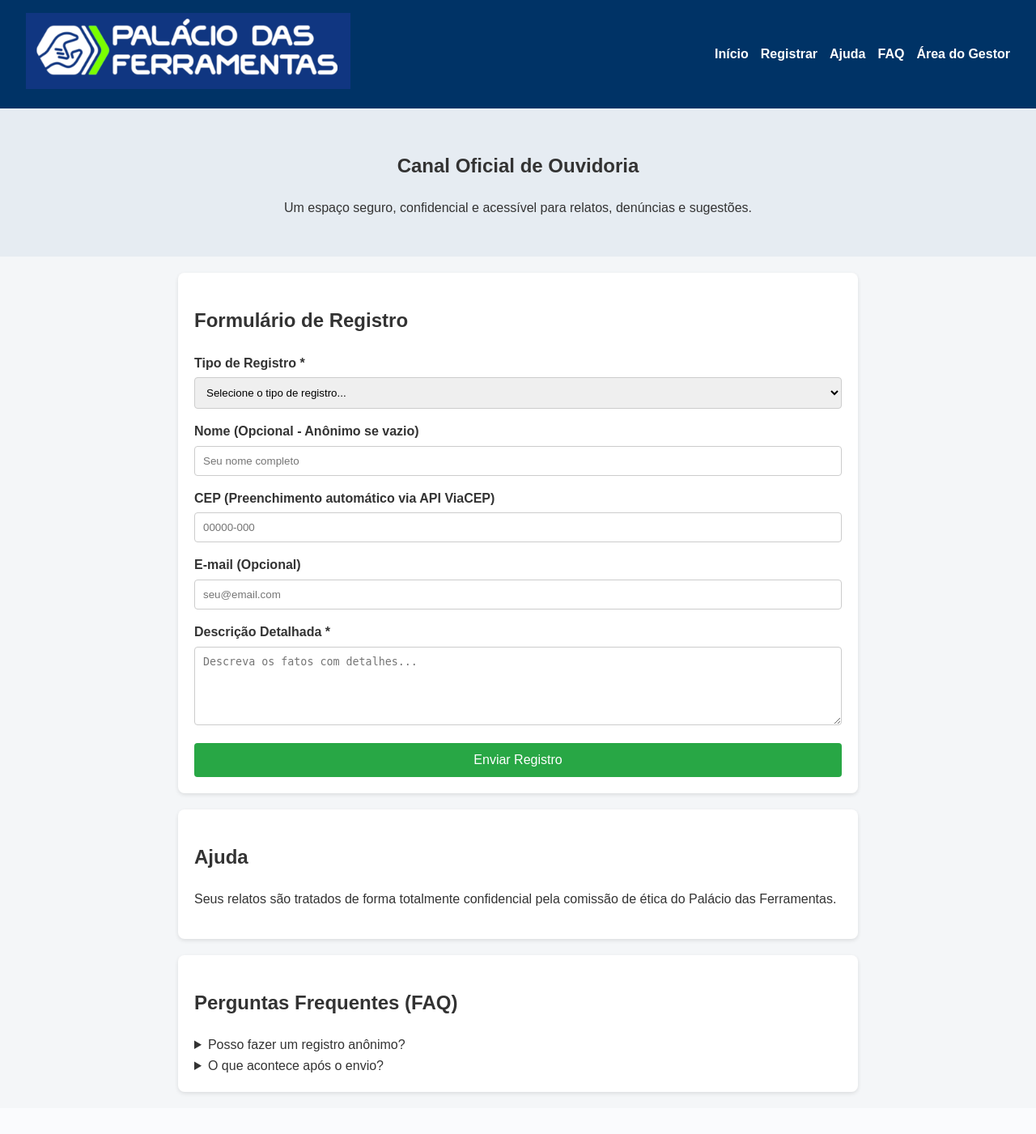
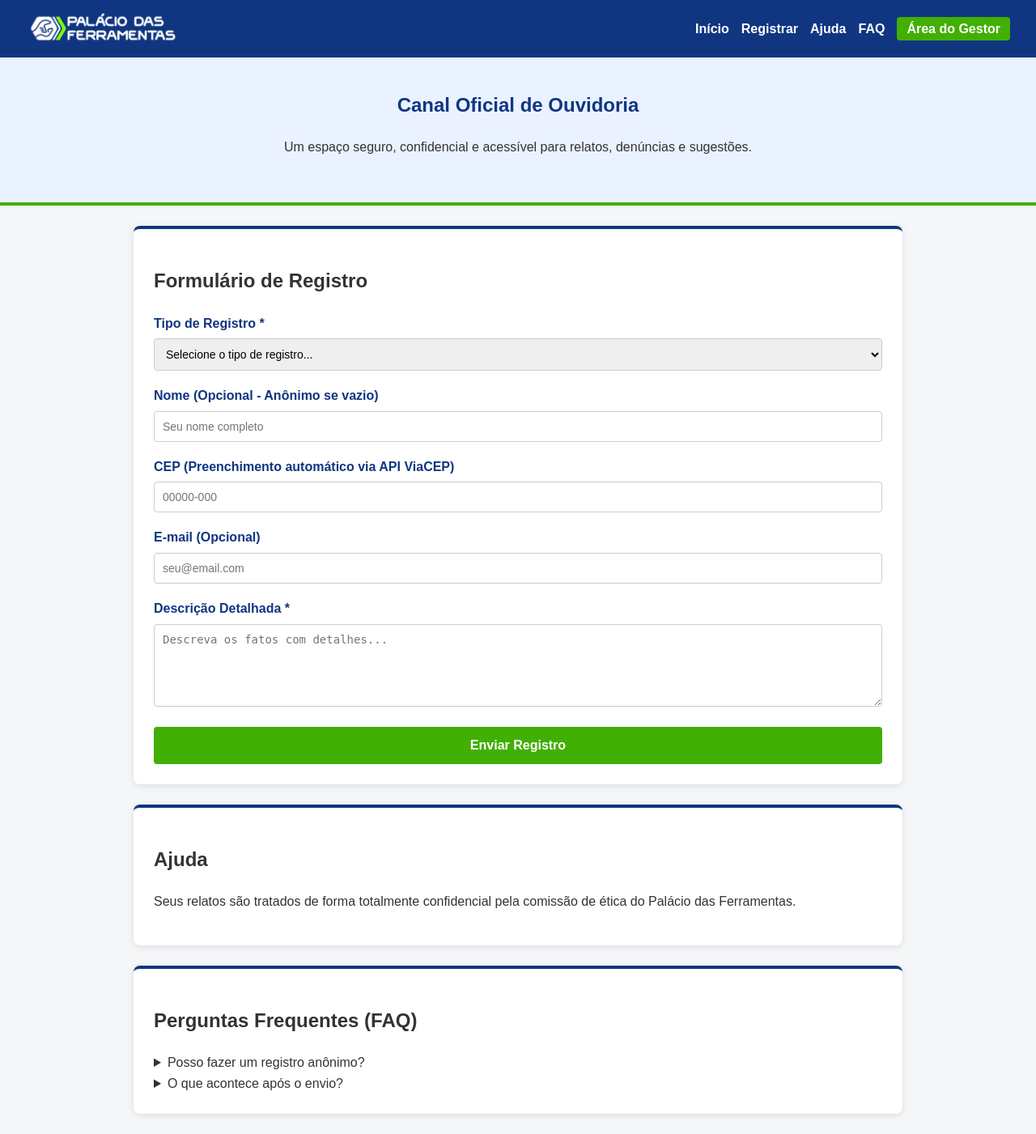
Before and after one commit to joaomarcosd/ouvidoria-palacio, a Flask app: page / in a window 1280 px wide. Shown: the whole page at 81% size. Before the commit the page ends 1353 px from the top, so only its background shows below. Run offline with Flask 3, Linux system fonts and the light colour scheme.

Commit message:
Atualizacao de layout, tipos de registro, logo e painel de gestores

```diff
--- a/static/style.css
+++ b/static/style.css
@@ -7,9 +7,9 @@ body {
 }
 
 header {
-    background: #003366;
+    background: #103681;
     color: white;
-    padding: 1rem 2rem;
+    padding: 0.8rem 2rem;
     display: flex;
     justify-content: space-between;
     align-items: center;
@@ -18,11 +18,17 @@ header {
     z-index: 100;
 }
 
+.logo-img {
+    height: 45px;
+    display: block;
+}
+
 header nav ul {
     list-style: none;
     display: flex;
     gap: 15px;
     margin: 0;
+    align-items: center;
 }
 
 header nav a {
@@ -31,55 +37,52 @@ header nav a {
     font-weight: bold;
 }
 
-/* Acessibilidade: destaque visual ao navegar com a tecla Tab */
 header nav a:focus, header nav a:hover {
-    text-decoration: underline;
-    outline: 2px solid #ffcc00;
+    color: #41af03;
+}
+
+.nav-admin {
+    background-color: #41af03;
+    padding: 6px 12px;
+    border-radius: 4px;
+    color: white !important;
+}
+
+.nav-admin:hover {
+    background-color: #359102;
 }
 
 .hero {
-    background: #e6ecf2;
-    padding: 2rem;
+    background: #eaf2ff;
+    padding: 2.5rem 2rem;
     text-align: center;
+    border-bottom: 4px solid #41af03;
+}
+
+.hero h1 {
+    color: #103681;
+    margin-top: 0;
 }
 
 .container {
-    max-width: 800px;
-    margin: 20px auto;
+    max-width: 900px;
+    margin: 25px auto;
     background: white;
-    padding: 20px;
+    padding: 25px;
     border-radius: 8px;
-    box-shadow: 0 2px 5px rgba(0,0,0,0.1);
-}
-
-.card-grid {
-    display: grid;
-    grid-template-columns: repeat(auto-fit, minmax(180px, 1fr));
-    gap: 15px;
-}
-
-.btn-tipo {
-    background: #ffffff;
-    border: 2px solid #003366;
-    border-radius: 8px;
-    padding: 15px;
-    cursor: pointer;
-    transition: transform 0.2s, background 0.2s;
-}
-
-.btn-tipo:hover, .btn-tipo:focus {
-    background: #e6ecf2;
-    transform: translateY(-3px);
+    box-shadow: 0 2px 8px rgba(0,0,0,0.1);
+    border-top: 4px solid #103681;
 }
 
 .form-group {
-    margin-bottom: 15px;
+    margin-bottom: 18px;
 }
 
 .form-group label {
     display: block;
-    margin-bottom: 5px;
+    margin-bottom: 6px;
     font-weight: bold;
+    color: #103681;
 }
 
 .form-group input, .form-group select, .form-group textarea {
@@ -88,19 +91,71 @@ header nav a:focus, header nav a:hover {
     border: 1px solid #ccc;
     border-radius: 4px;
     box-sizing: border-box;
+    font-size: 14px;
+}
+
+.form-group input:focus, .form-group select:focus, .form-group textarea:focus {
+    border-color: #41af03;
+    outline: none;
 }
 
 .btn-submit {
-    background: #28a745;
+    background: #41af03;
     color: white;
     border: none;
-    padding: 12px 20px;
+    padding: 14px;
     font-size: 16px;
+    font-weight: bold;
     cursor: pointer;
     border-radius: 4px;
     width: 100%;
+    transition: background 0.2s;
 }
 
-.sucesso { color: green; font-weight: bold; margin-top: 10px; }
-.erro { color: red; font-weight: bold; margin-top: 10px; }
+.btn-submit:hover {
+    background: #359102;
+}
+
+.sucesso { color: #41af03; font-weight: bold; margin-top: 10px; }
+.erro { color: #d9534f; font-weight: bold; margin-top: 10px; }
 .info-text { font-size: 0.85rem; color: #666; }
+
+/* Tabela da Área do Gestor */
+.admin-container {
+    max-width: 1100px;
+}
+
+.table-responsive {
+    overflow-x: auto;
+}
+
+.admin-table {
+    width: 100%;
+    border-collapse: collapse;
+    margin-top: 15px;
+    font-size: 14px;
+}
+
+.admin-table th, .admin-table td {
+    padding: 10px;
+    border: 1px solid #ddd;
+    text-align: left;
+}
+
+.admin-table th {
+    background-color: #103681;
+    color: white;
+}
+
+.admin-table tr:nth-child(even) {
+    background-color: #f9f9f9;
+}
+
+.badge {
+    background-color: #eaf2ff;
+    color: #103681;
+    padding: 4px 8px;
+    border-radius: 4px;
+    font-weight: bold;
+    font-size: 12px;
+}
```
